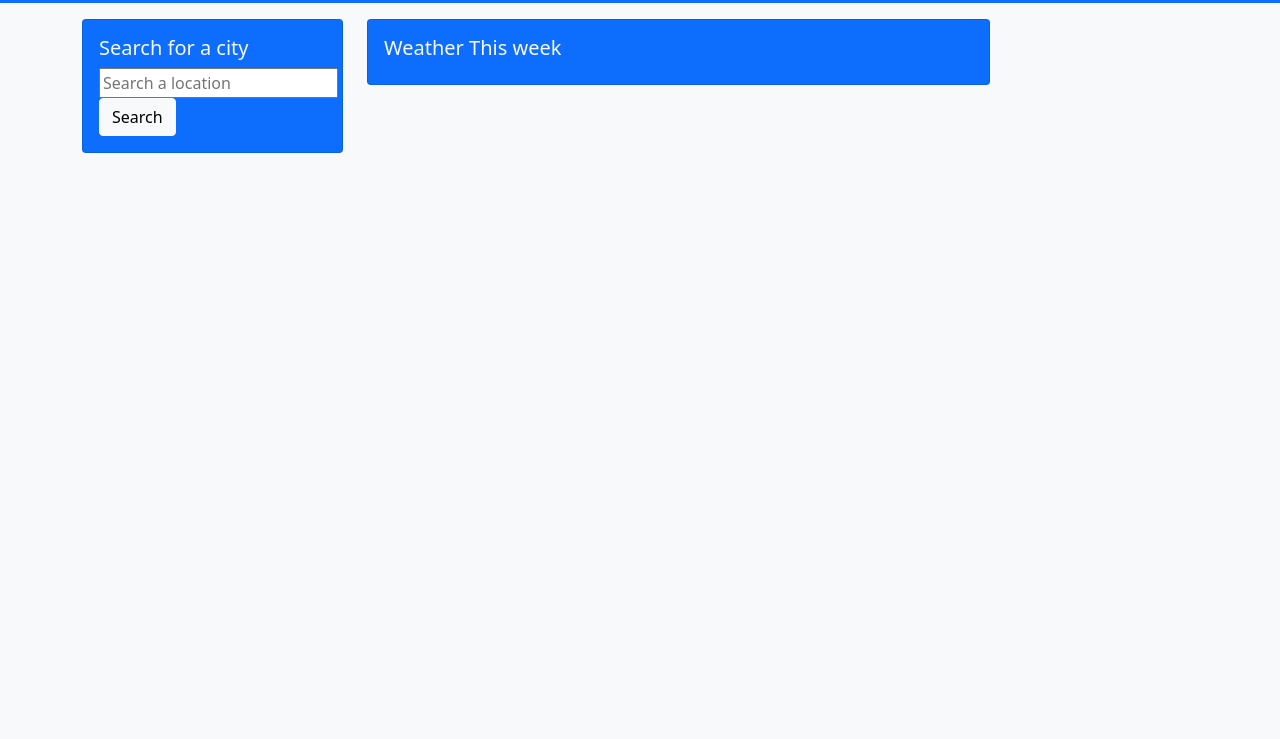
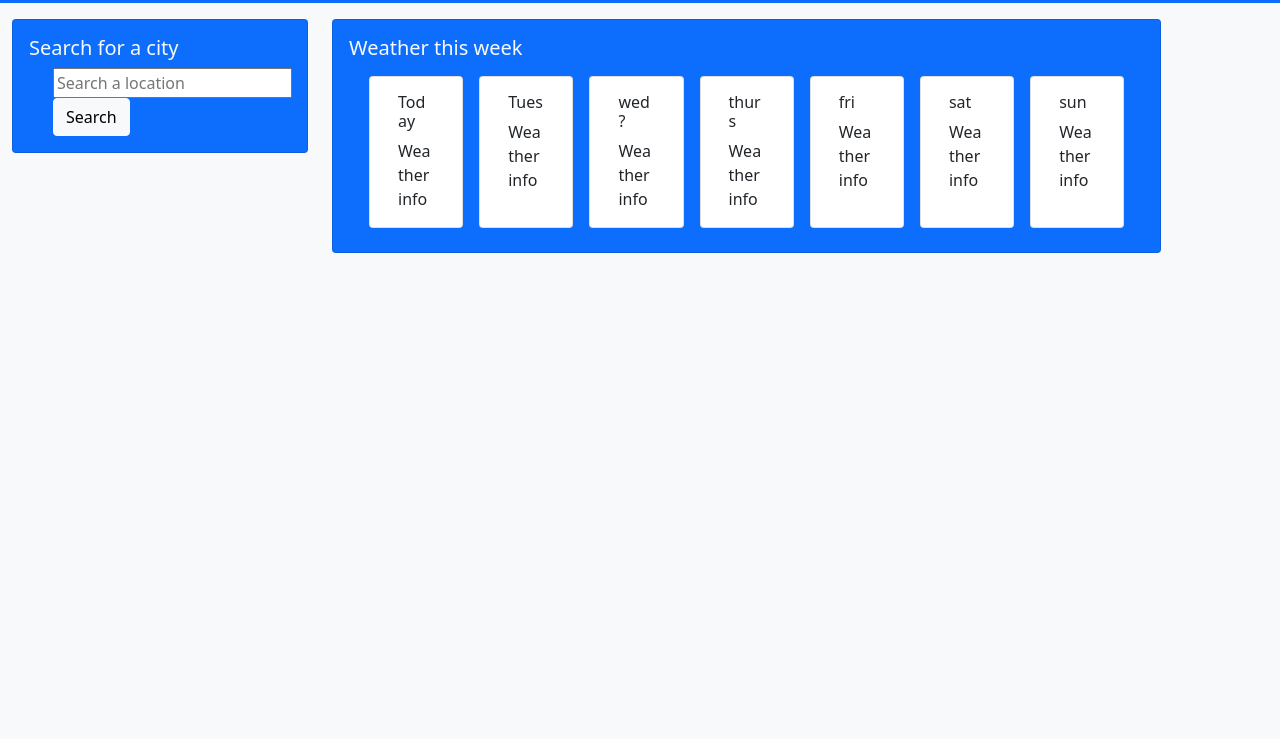
Before and after one commit to jvbridge/weather-dashboard, a plain HTML site: page index.html in a window 1280 px wide. Shown: the part 61-800 px from the top of the page. Drawn offline with nearby package versions, Linux system fonts and the light colour scheme.

Commit message:
finished basic layout

```diff
--- a/index.html
+++ b/index.html
@@ -7,27 +7,76 @@
 <body class="bg-light">
     <nav class="navbar navbar-expand-lg navbar-dark bg-primary d-flex">
         <a class="navbar-brand ms-3" href ="#">Weather dashboard</a>
-        <div class="ms-auto text-light">
+        <div class="ms-auto text-light me-3">
             <div id="current-location">Current Location</div>
             <div id="current-time">Current time</div>
         </div>
     </nav>
     <main>
-        <div class="container">
+        <div class="container-fluid">
             <div class="row align-items-start">
-                <div id="search-container" class="col-lg-3">
-                    <div id="search-card" class="card bg-primary text-light mt-3 ">
+                <div id="search-container" class="col-lg-5 col-xl-3 col-xxl-3">
+                    <div id="search-card" class="card bg-primary text-light mt-3">
                         <div class="card-body">
                             <h5 class="car-title">Search for a city</h5>
-                            <input class="form-control-me-2 me-3 " type="search" placeholder="Search a location" aria-label="Search"><button class="btn btn-light me-3 " type="submit">Search</button>
+                            <div class="w-100 container-fluid">
+                                <input class="form-control-me-2 me-3 " type="search" placeholder="Search a location" aria-label="Search">
+                                <button class="btn btn-light me-3" type="submit">Search</button>
+                            </div>
                         </div>
                     </div>
                     <div id="search results"></div>
                 </div>
-                <div id="main information" class="col">
-                    <div id="weekly weather" class="card bg-primary text-light mt-3 col-lg-9">
+                <div id="main information" class="col-lg-7 col-xl-8 col-xxl-9">
+                    <div id="weekly weather" class="card bg-primary text-light mt-3 me-auto">
                         <div class="card-body">
-                            <h5 class="car-title">Weather This week</h5>
+                            <h5 class="car-title">Weather this week</h5>
+                            <div id="weather-day-cards-container" class="container text-dark">
+                                <div id="weather-card-row" class="row">
+                                    <div id="day-0" class="card col-xl m-2">
+                                        <div class="card-body">
+                                            <h6 class="card-title">Today</h5>
+                                            <div>Weather info</div>
+                                        </div>
+                                    </div>
+                                    <div id="day-1" class="card col-xl m-2">
+                                        <div class="card-body">
+                                            <h6 class="card-title">Tues</h5>
+                                            <div>Weather info</div>
+                                        </div>
+                                    </div>
+                                    <div id="day-2" class="card col-xl m-2">
+                                        <div class="card-body">
+                                            <h6 class="card-title">wed?</h5>
+                                            <div>Weather info</div>
+                                        </div>
+                                    </div>
+                                    <div id="day-3" class="card col-xl m-2">
+                                        <div class="card-body">
+                                            <h6 class="card-title">thurs</h5>
+                                            <div>Weather info</div>
+                                        </div>
+                                    </div>
+                                    <div id="day-4" class="card col-xl m-2">
+                                        <div class="card-body">
+                                            <h6 class="card-title">fri</h5>
+                                            <div>Weather info</div>
+                                        </div>
+                                    </div>
+                                    <div id="day-5" class="card col-xl m-2">
+                                        <div class="card-body">
+                                            <h6 class="card-title">sat</h5>
+                                            <div>Weather info</div>
+                                        </div>
+                                    </div>
+                                    <div id="day-6" class="card col-xl m-2">
+                                        <div class="card-body">
+                                            <h6 class="card-title">sun</h5>
+                                            <div>Weather info</div>
+                                        </div>
+                                    </div>
+                                </div>
+                            </div>
                         </div>
                     </div>
                 </div>
```
